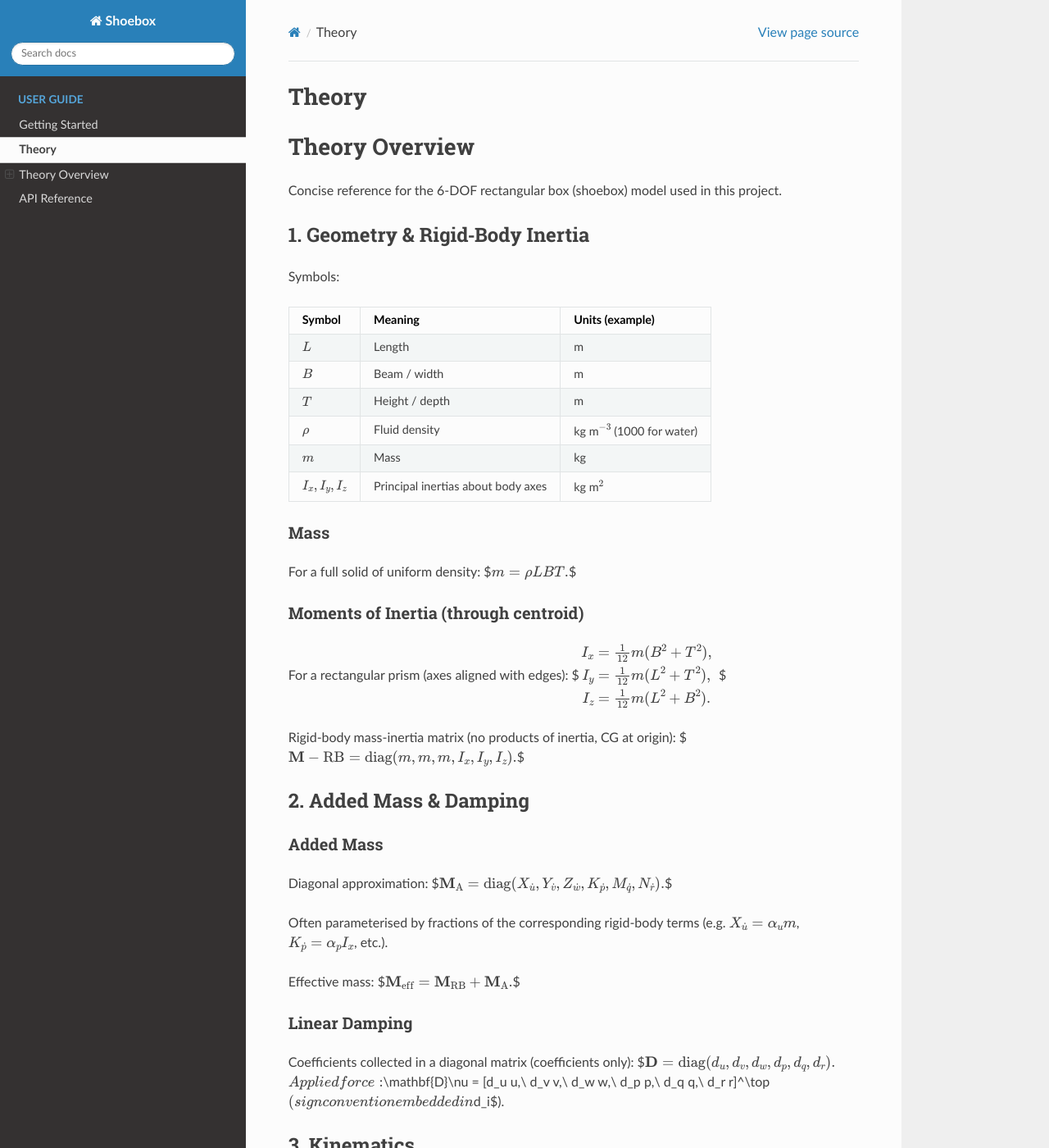
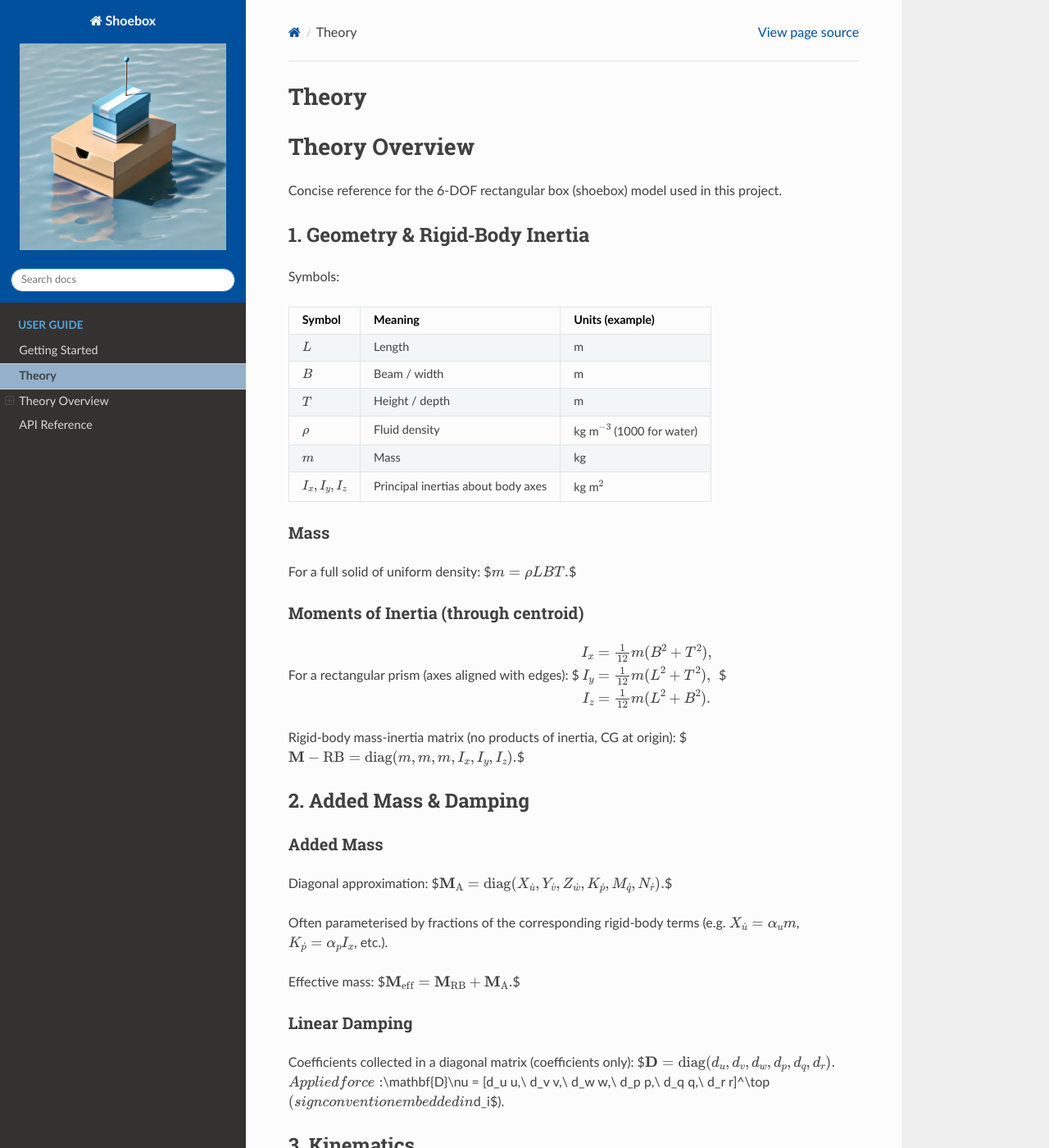
Before and after one commit to incebellipipo/shoeboxpy, a Sphinx documentation site: the page built from docs/source/theory.md, in a window 1280 px wide and 1400 px high. Shown: the whole window at 82% size. Built offline with Sphinx 7.4.7 and the Read the Docs theme 3.1.0, drawn with Linux system fonts in a browser that asks for light colours; some of the changed text lies outside the part shown.

Commit message:
docs: add ntnu colors

```diff
--- /dev/null
+++ b/docs/source/_static/css/custom.css
@@ -0,0 +1,43 @@
+/* Custom NTNU branding overrides */
+:root {
+  /* NTNU primary blue */
+  --ntnu-blue: rgb(0,80,158);
+}
+
+/* Read the Docs theme variable overrides */
+.wy-side-nav-search, .wy-nav-top {
+  background: var(--ntnu-blue);
+}
+
+.wy-menu-vertical a:focus, .wy-menu-vertical a:hover {
+  background-color: rgba(0,80,158,0.2);
+}
+
+.wy-menu-vertical li.current > a {
+  background: rgba(0,80,158,0.35);
+}
+
+.rst-content a, .rst-content a:visited {
+  color: var(--ntnu-blue);
+}
+
+.rst-content a:hover, .rst-content a:focus {
+  color: rgb(0,60,120);
+}
+
+/* Accent for code literals and headers */
+.rst-content code.literal {
+  color: var(--ntnu-blue);
+}
+
+/* Admonition titles */
+.rst-content .admonition .admonition-title {
+  background: var(--ntnu-blue);
+}
+
+/* Make sure logo scales nicely */
+.wy-side-nav-search .logo, .wy-side-nav-search img.logo, .wy-side-nav-search img {
+  max-width: 220px;
+  width: 100%;
+  height: auto;
+}
--- a/docs/source/conf.py
+++ b/docs/source/conf.py
@@ -86,6 +86,15 @@
 #
 html_theme = "sphinx_rtd_theme"
 
+# Project branding
+# Path to logo relative to this configuration directory
+html_logo = "../assets/shoebox.webp"
+
+# Add custom CSS for NTNU color palette overrides
+html_css_files = [
+    "css/custom.css",
+]
+
 # Add any paths that contain custom static files (such as style sheets) here,
 # relative to this directory. They are copied after the builtin static files,
 # so a file named "default.css" will overwrite the builtin "default.css".
```
Also changed, not shown: docs/theory.md (+2 -5 lines).
